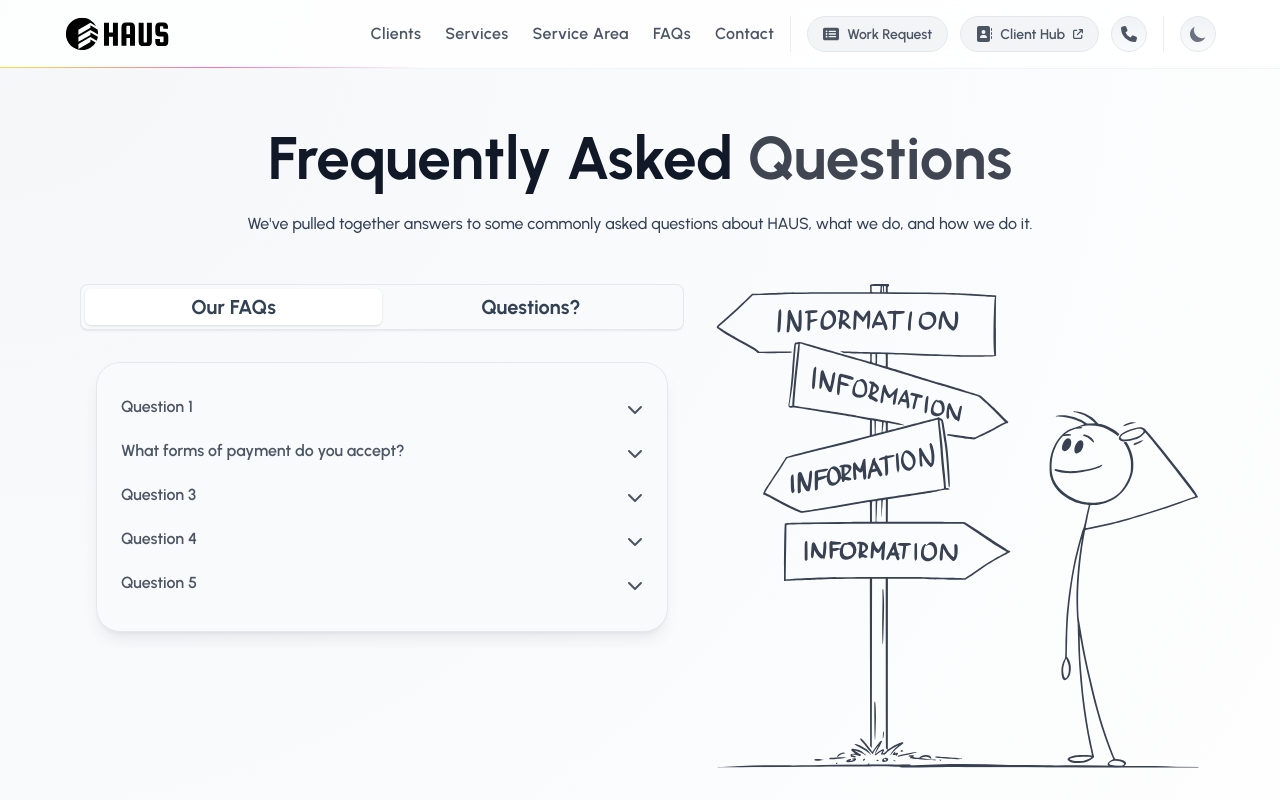
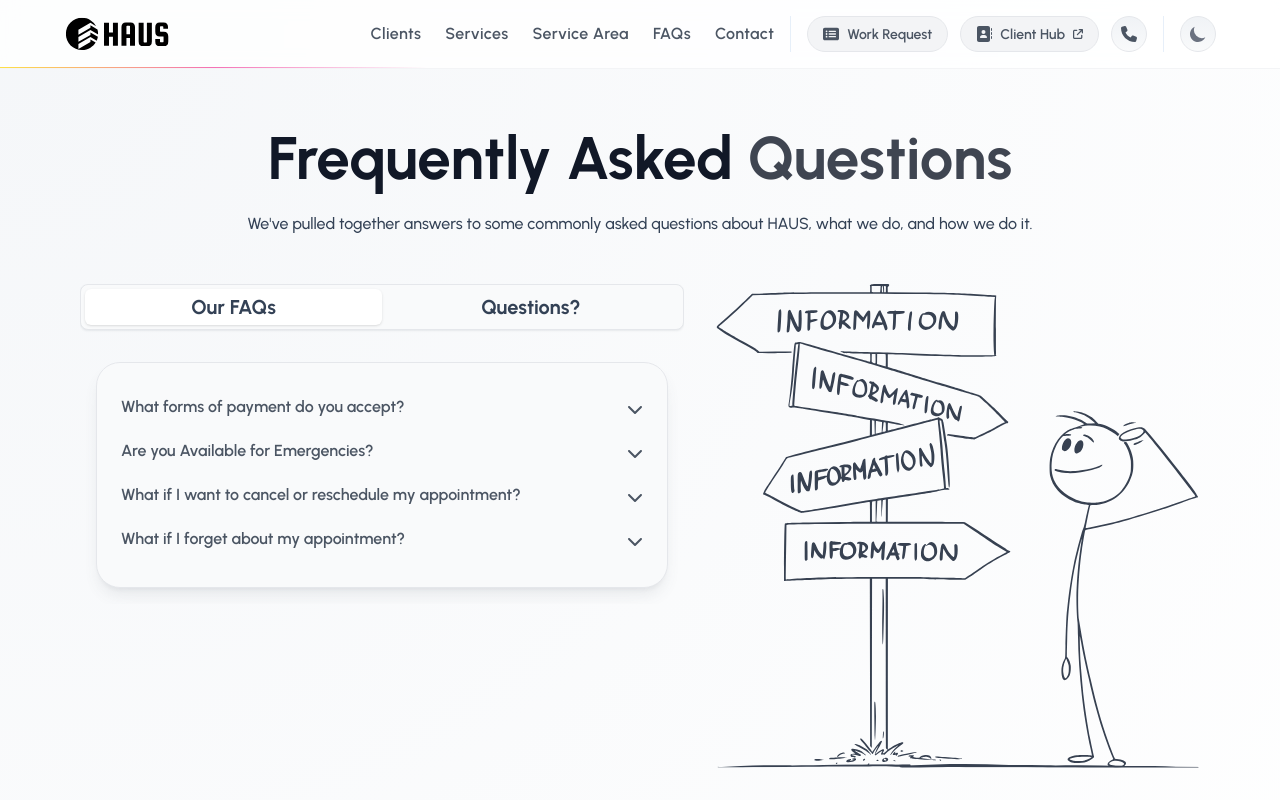
Before and after one commit to ben-v/haus, a React (Vite) app: page /faqs in a window 1280 px wide. Shown: the top 800 px of the page. Built offline with nearby package versions, Linux system fonts and the light colour scheme.

Commit message:
Added faqs. Updated formatting of answers for better display.

```diff
--- a/src/pages/faqs/panels/FaqsDetailPanel.tsx
+++ b/src/pages/faqs/panels/FaqsDetailPanel.tsx
@@ -1,3 +1,5 @@
+// import { ReactNode } from "react";
+// import { renderToString } from "react-dom/server";
 import ContentSectionContainer from "../../../components/containers/ContentSectionContainer";
 
 // NOTE: In order to get the components to work from Material-Tailwind, had to downgrade to React 18.2.42.
@@ -6,69 +8,67 @@ import ContentSectionContainer from "../../../components/containers/ContentSecti
 import RoundCornerContainer from "../../../components/containers/RoundCornerContainer";
 import Accordion, { AccordionItem } from "../../../components/layouts/Accordion";
 import StandardLink from "../../../components/navigation/StandardLink";
+import { ReactNode } from "react";
 
-let faqs: AccordionItem[] = [
+const faqData: { question: string, answers: ReactNode[] }[] = [
   {
-    title: "Question 1",
-    children: "Answer 1"
+    question: "What forms of payment do you accept?",
+    answers: [
+      <>All major credit cards, Apple Pay, Google Pay and ACH bank payments can be used through the <StandardLink url="https://clienthub.getjobber.com/client_hubs/96f9f173-4904-4f62-94b1-2f43695ff40e/login/new?source=share_login" isExternalRoute={true} target="_blank"><span className="font-semibold body-link">Client Hub</span></StandardLink>. We also accept cash and Venmo payments.</>
+    ]
   },
   {
-    title: "What forms of payment do you accept?",
-    children: <div>All major credit cards, Apple Pay, Google Pay and ACH bank payments can be used through the <StandardLink url="https://clienthub.getjobber.com/client_hubs/96f9f173-4904-4f62-94b1-2f43695ff40e/login/new?source=share_login" isExternalRoute={true} target="_blank"><span className="font-semibold body-link">Client Hub</span></StandardLink>. We also accept cash and Venmo payments.</div>
+    question: "Are you Available for Emergencies?",
+    answers: [
+      "Yes, for existing customers on a case-by-case basis.",
+      "Emergencies in the Bozeman, Belgrade, and Gallatin Gateway city/community limits, have a trip fee of $250 and an hourly rate of $250, plus materials, with a two hour minimum.",
+      "Emergencies outside the Bozeman, Belgrade, and Gallatin Gateway city/community limits are addressed on a case-by-case basis and with a scaling trip fee, hourly rate and minimum number of hours."
+    ]
   },
   {
-    title: "Question 3",
-    children: "Answer 3"
+    question: "What if I want to cancel or reschedule my appointment?",
+    answers: [
+      "Cancellation and/or rescheduling of an appointment must be done 24 hours in advance in order to avoid a cancellation fee.",
+      "If cancellation is done with less than 24 hours notice, a cancellation fee equavalent to the trip fee associated with the cancelled appointment will be charged to the credit card on file."
+    ]
   },
   {
-    title: "Question 4",
-    children: "Answer 4"
-  },
-  {
-    title: "Question 5",
-    children: "Answer 5"
+    question: "What if I forget about my appointment?",
+    answers: [
+      "In the event a client is not at the designated address at the time of the appointment, we will wait fifteen (15) minutes on site before assuming the appointment has been canceled and a cancellation fee will be charged."
+    ]
   }
-]
+];
 
-// const faqs2: { question: string, answer: string }[] = [
-//   {
-//     question: "Question 1",
-//     answer: "Answer 1"
-//   },
-//   {
-//     question: "What forms of payment do you accept?",
-//     answer: renderToString(<>All major credit cards, Apple Pay, Google Pay and ACH bank payments can be used through the <StandardLink url="https://clienthub.getjobber.com/client_hubs/96f9f173-4904-4f62-94b1-2f43695ff40e/login/new?source=share_login" isExternalRoute={true} target="_blank"><span className="font-semibold body-link">Client Hub</span></StandardLink>. We also accept cash and Venmo payments.</>)
-//   },
-//   {
-//     question: "Question 3",
-//     answer: "Answer 3"
-//   },
-//   {
-//     question: "Question 4",
-//     answer: "Answer 4"
-//   },
-//   {
-//     question: "Question 5",
-//     answer: "Answer 5"
-//   }
-// ];
+const createHtmlList = (items: ReactNode[]):ReactNode => {
+  return(
+    items.length > 1 ?
+    <ul className="body-text tabpanel-text list-disc mx-8">
+      {items.map((item) => (
+        <li>{item}</li>
+      ))}
+    </ul>
+    :
+    items.length === 1 ? <p className="body-text tabpanel-text">{items[0]}</p> : ""
+  );
+}
 
 const FaqsDetailPanel = () => {
-  // let faqList: AccordionItem[] = [];
+  let faqList: AccordionItem[] = [];
 
-  // faqs.map((faq) => {
-  //   faqList.push(
-  //     {
-  //       title: faq.question,
-  //       children: faq.answer
-  //     }
-  //   );
-  // })
+  faqData.map((faq) => {
+    faqList.push(
+      {
+        title: faq.question,
+        children: createHtmlList(faq.answers)
+      }
+    );
+  })
 
   return (
     <ContentSectionContainer id="faqs-detail-container" flexDirection="Center" containerClassNames="items-start">
       <RoundCornerContainer id="faqs-detail" padding="Small" containerClassNames="w-full">
-        <Accordion items={faqs} />
+        <Accordion items={faqList} />
       </RoundCornerContainer>
     </ContentSectionContainer>
   );
```
